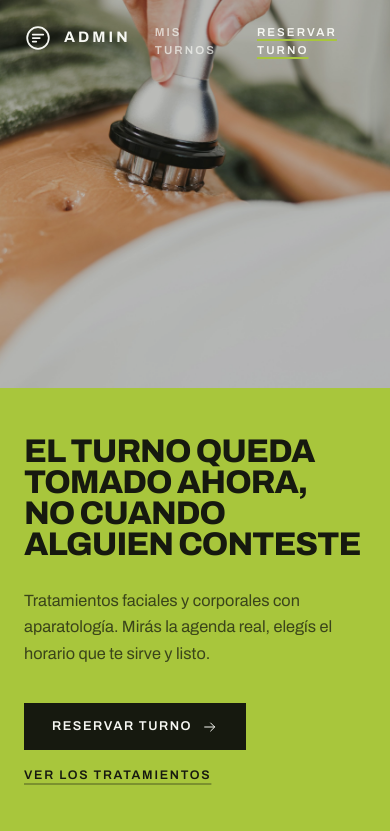
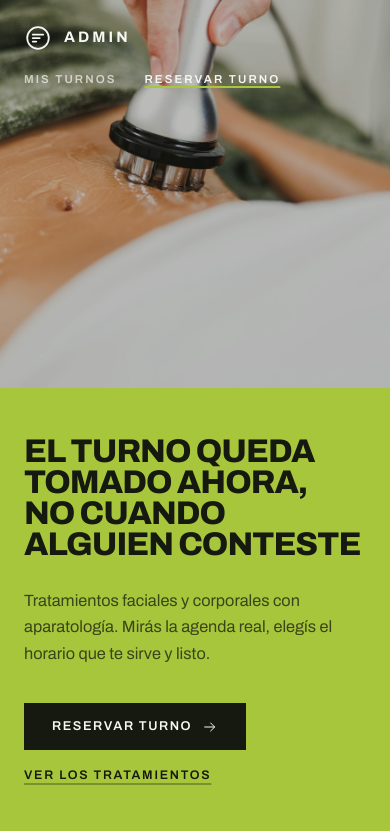
Before and after one commit to rodrigoenzohernandez/hernandez-iisaia, a Next.js app in the folder tp-final/frontend/: page /admin in a window 390 px wide. Shown: the top 831 px of the page. Built offline with nearby package versions, Linux system fonts and the light colour scheme; no server answers.

Commit message:
tp-final: el encabezado del centro hace lugar a nombres largos en el celular

```diff
--- a/tp-final/frontend/src/components/Encabezado.tsx
+++ b/tp-final/frontend/src/components/Encabezado.tsx
@@ -12,7 +12,7 @@ export async function Encabezado({ slug, sobreFoto = false }: { slug: string; so
           : 'relative z-20 bg-tinta text-papel'
       }
     >
-      <div className="mx-auto flex max-w-[1380px] items-center justify-between gap-6 px-6 py-6 lg:px-12">
+      <div className="mx-auto flex max-w-[1380px] flex-wrap items-center justify-between gap-x-6 gap-y-3 px-6 py-6 lg:px-12">
         <Link href={`/${slug}`} aria-label={`${nombre} — inicio`}>
           <Marca nombre={nombre} />
         </Link>
```
